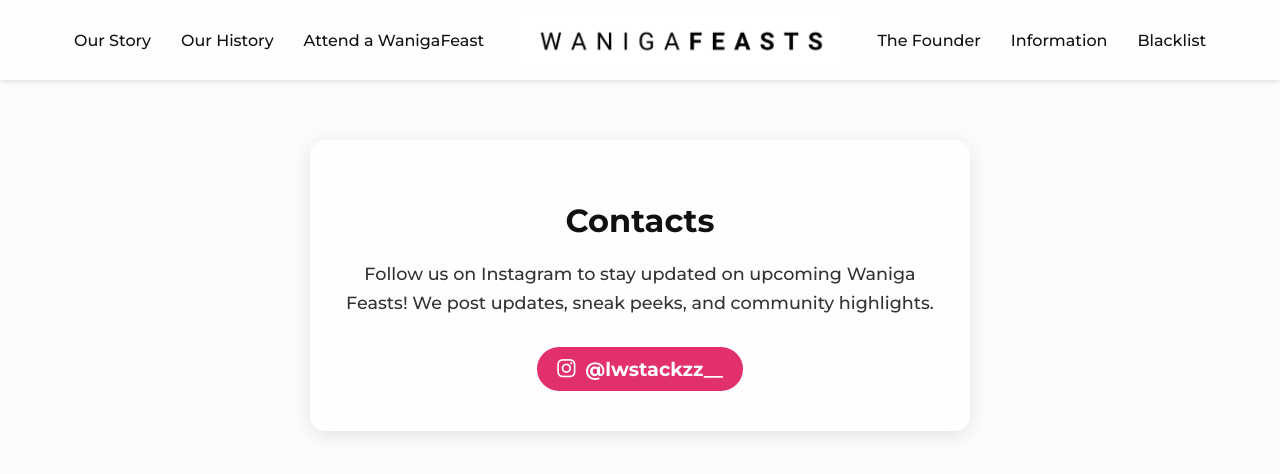
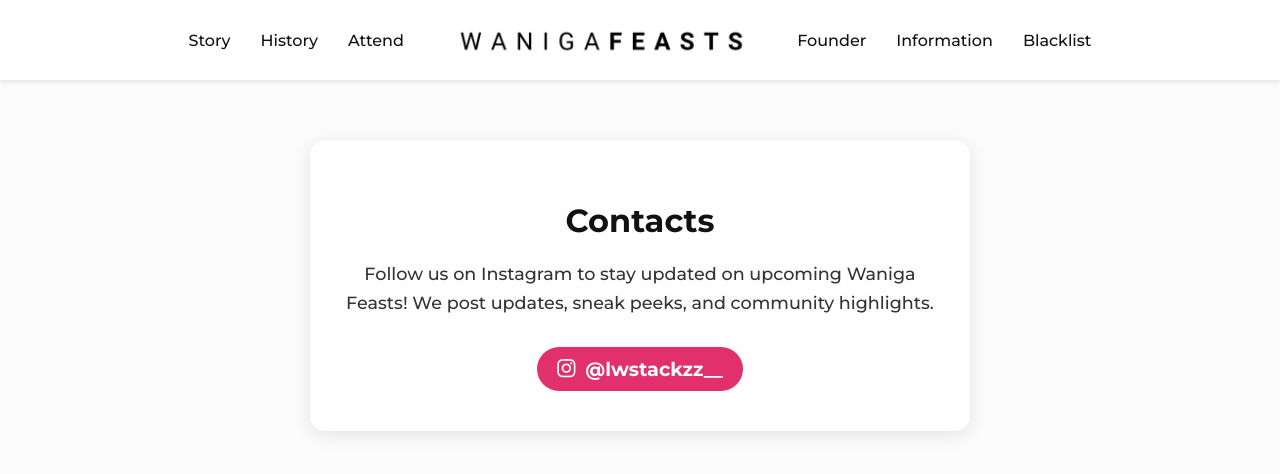
Before and after one commit to baldmansins/submissions, a plain HTML site: page attend.html in a window 1280 px wide. Drawn offline with Linux system fonts and the light colour scheme.

Commit message:
Update attend.html

```diff
--- a/attend.html
+++ b/attend.html
@@ -12,11 +12,11 @@
   <!-- Navbar -->
   <nav id="navbar">
     <ul>
-      <li><a href="our-story.html">Our Story</a></li>
-      <li><a href="our-history.html">Our History</a></li>
-      <li><a href="attend.html">Attend a WanigaFeast</a></li>
+      <li><a href="our-story.html">Story</a></li>
+      <li><a href="our-history.html">History</a></li>
+      <li><a href="attend.html">Attend</a></li>
       <li class="logo"><a href="index.html"><img src="wanigafeasts.png" alt="Waniga Feasts Logo"></a></li>
-      <li><a href="the-founder.html">The Founder</a></li>
+      <li><a href="the-founder.html">Founder</a></li>
       <li><a href="information.html">Information</a></li>
       <li><a href="blacklist.html">Blacklist</a></li>
     </ul>
```
